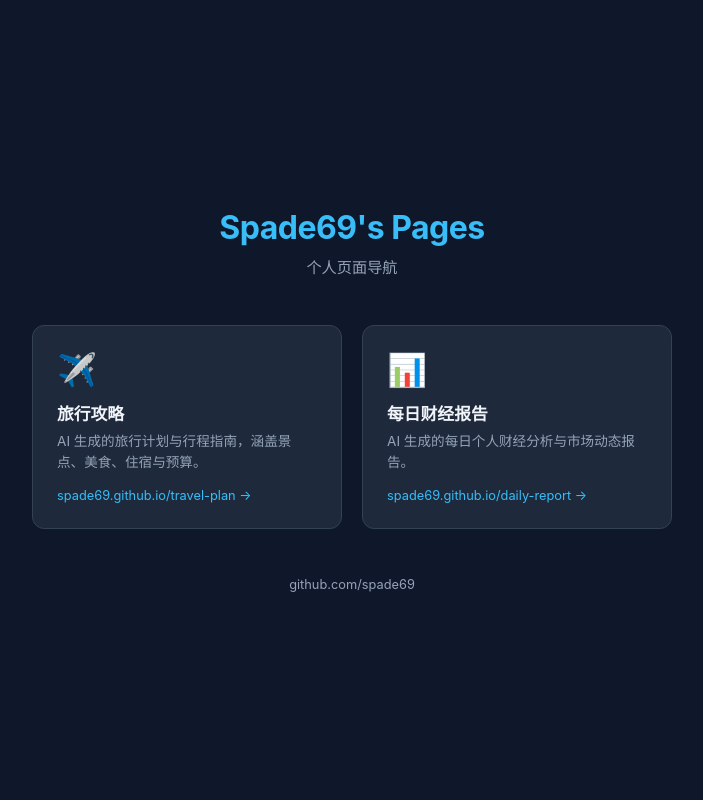
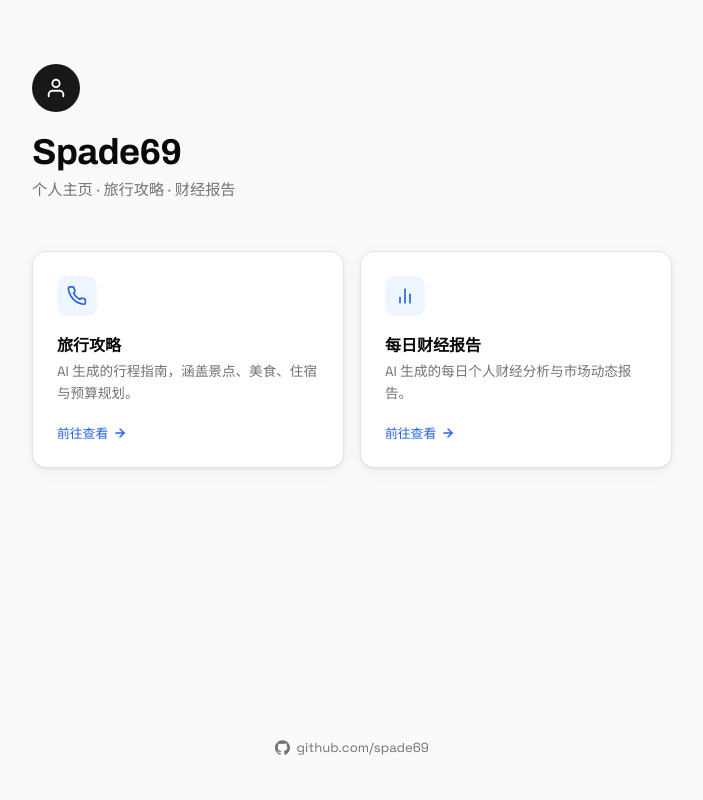
Before and after one commit to spade69/spade69.github.io, a plain HTML site: page index.html in a window 1280 px wide. Shown: the whole page, without its empty margins (288-991 px from the left). Drawn offline with Linux system fonts and the light colour scheme.

Commit message:
Redesign home: Archivo+SpaceGrotesk, SVG icons, scroll reveal

```diff
--- a/index.html
+++ b/index.html
@@ -3,142 +3,265 @@
 <head>
 <meta charset="UTF-8">
 <meta name="viewport" content="width=device-width, initial-scale=1.0">
-<title>Spade69's Pages</title>
+<title>Spade69</title>
+<link rel="preconnect" href="https://fonts.googleapis.com">
+<link rel="preconnect" href="https://fonts.gstatic.com" crossorigin>
+<link href="https://fonts.googleapis.com/css2?family=Archivo:wght@300;400;500;600;700&family=Space+Grotesk:wght@300;400;500;600;700&display=swap" rel="stylesheet">
 <style>
   :root {
-    --bg: #0f172a;
-    --card: #1e293b;
-    --border: #334155;
-    --primary: #38bdf8;
-    --text: #f1f5f9;
-    --muted: #94a3b8;
-    --hover: #0ea5e9;
+    --primary:    #18181B;
+    --secondary:  #3F3F46;
+    --accent:     #2563EB;
+    --accent-hover: #1D4ED8;
+    --bg:         #FAFAFA;
+    --fg:         #09090B;
+    --muted:      #71717A;
+    --border:     #E4E4E7;
+    --card:       #FFFFFF;
+    --shadow:     0 1px 3px rgba(0,0,0,.07), 0 4px 16px rgba(0,0,0,.05);
+    --shadow-hover: 0 4px 8px rgba(0,0,0,.08), 0 12px 32px rgba(37,99,235,.12);
+    --radius:     14px;
+    --transition: 220ms cubic-bezier(.4,0,.2,1);
   }
 
-  * { box-sizing: border-box; margin: 0; padding: 0; }
+  *, *::before, *::after { box-sizing: border-box; margin: 0; padding: 0; }
+
+  html { scroll-behavior: smooth; }
 
   body {
-    font-family: -apple-system, BlinkMacSystemFont, 'Segoe UI', sans-serif;
+    font-family: 'Space Grotesk', -apple-system, sans-serif;
     background: var(--bg);
-    color: var(--text);
+    color: var(--fg);
     min-height: 100vh;
     display: flex;
     flex-direction: column;
     align-items: center;
-    justify-content: center;
-    padding: 2rem 1rem;
+    padding: 0 1.25rem;
+    -webkit-font-smoothing: antialiased;
   }
 
+  /* ── Header ── */
   header {
-    text-align: center;
+    width: 100%;
+    max-width: 640px;
+    padding: 4rem 0 3rem;
+    opacity: 0;
+    transform: translateY(16px);
+    transition: opacity .5s ease, transform .5s ease;
+  }
+
+  header.visible { opacity: 1; transform: translateY(0); }
+
+  .avatar {
+    width: 48px;
+    height: 48px;
+    border-radius: 50%;
+    background: var(--primary);
+    display: flex;
+    align-items: center;
+    justify-content: center;
+    margin-bottom: 1.25rem;
+  }
+
+  .avatar svg { color: #fff; }
+
+  h1 {
+    font-family: 'Archivo', sans-serif;
+    font-size: clamp(1.75rem, 4vw, 2.25rem);
+    font-weight: 700;
+    letter-spacing: -0.5px;
+    color: var(--fg);
+    margin-bottom: .4rem;
+  }
+
+  .subtitle {
+    font-size: .95rem;
+    color: var(--muted);
+    font-weight: 400;
+    line-height: 1.6;
+  }
+
+  /* ── Grid ── */
+  .grid {
+    display: grid;
+    grid-template-columns: repeat(auto-fit, minmax(260px, 1fr));
+    gap: 1rem;
+    width: 100%;
+    max-width: 640px;
     margin-bottom: 3rem;
   }
 
-  header h1 {
-    font-size: 2rem;
-    font-weight: 700;
-    color: var(--primary);
-    letter-spacing: -0.5px;
-  }
-
-  header p {
-    margin-top: 0.5rem;
-    color: var(--muted);
-    font-size: 0.95rem;
-  }
-
-  .grid {
-    display: grid;
-    grid-template-columns: repeat(auto-fit, minmax(260px, 1fr));
-    gap: 1.25rem;
-    width: 100%;
-    max-width: 640px;
-  }
-
+  /* ── Card ── */
   a.card {
     display: block;
     text-decoration: none;
     background: var(--card);
     border: 1px solid var(--border);
-    border-radius: 12px;
+    border-radius: var(--radius);
     padding: 1.5rem;
-    transition: border-color 0.2s, transform 0.2s, box-shadow 0.2s;
+    cursor: pointer;
+    box-shadow: var(--shadow);
+    transition: transform var(--transition), box-shadow var(--transition), border-color var(--transition);
+    opacity: 0;
+    transform: translateY(20px);
+  }
+
+  a.card.visible {
+    opacity: 1;
+    transform: translateY(0);
   }
 
   a.card:hover {
-    border-color: var(--hover);
-    transform: translateY(-3px);
-    box-shadow: 0 8px 24px rgba(14,165,233,0.15);
+    transform: translateY(-4px);
+    box-shadow: var(--shadow-hover);
+    border-color: var(--accent);
+  }
+
+  a.card:focus-visible {
+    outline: 2px solid var(--accent);
+    outline-offset: 3px;
   }
 
   .card-icon {
-    font-size: 2rem;
-    margin-bottom: 0.75rem;
+    width: 40px;
+    height: 40px;
+    border-radius: 10px;
+    background: #EFF6FF;
+    display: flex;
+    align-items: center;
+    justify-content: center;
+    margin-bottom: 1rem;
+    color: var(--accent);
+    transition: background var(--transition);
   }
 
+  a.card:hover .card-icon { background: #DBEAFE; }
+
   .card-title {
-    font-size: 1.05rem;
+    font-family: 'Archivo', sans-serif;
+    font-size: 1rem;
     font-weight: 600;
-    color: var(--text);
-    margin-bottom: 0.4rem;
+    color: var(--fg);
+    margin-bottom: .35rem;
   }
 
   .card-desc {
-    font-size: 0.85rem;
+    font-size: .85rem;
     color: var(--muted);
-    line-height: 1.5;
+    line-height: 1.6;
+    margin-bottom: 1.1rem;
   }
 
-  .card-link {
-    display: inline-block;
-    margin-top: 1rem;
-    font-size: 0.8rem;
-    color: var(--primary);
+  .card-arrow {
+    display: inline-flex;
+    align-items: center;
+    gap: .3rem;
+    font-size: .8rem;
+    font-weight: 500;
+    color: var(--accent);
+    transition: gap var(--transition);
   }
 
+  a.card:hover .card-arrow { gap: .5rem; }
+
+  /* ── Footer ── */
   footer {
-    margin-top: 3rem;
-    color: var(--muted);
-    font-size: 0.8rem;
+    margin-top: auto;
+    padding: 1.5rem 0 2.5rem;
     text-align: center;
+    opacity: 0;
+    transform: translateY(8px);
+    transition: opacity .5s ease .3s, transform .5s ease .3s;
   }
 
+  footer.visible { opacity: 1; transform: translateY(0); }
+
   footer a {
+    display: inline-flex;
+    align-items: center;
+    gap: .4rem;
+    font-size: .82rem;
     color: var(--muted);
     text-decoration: none;
+    transition: color var(--transition);
   }
 
-  footer a:hover { color: var(--primary); }
+  footer a:hover { color: var(--fg); }
+
+  /* ── Reduced motion ── */
+  @media (prefers-reduced-motion: reduce) {
+    header, a.card, footer {
+      opacity: 1 !important;
+      transform: none !important;
+      transition: none !important;
+    }
+  }
 </style>
 </head>
 <body>
 
 <header>
-  <h1>Spade69's Pages</h1>
-  <p>个人页面导航</p>
+  <div class="avatar" aria-hidden="true">
+    <svg width="22" height="22" viewBox="0 0 24 24" fill="none" stroke="currentColor" stroke-width="2" stroke-linecap="round" stroke-linejoin="round">
+      <path d="M20 21v-2a4 4 0 0 0-4-4H8a4 4 0 0 0-4 4v2"/><circle cx="12" cy="7" r="4"/>
+    </svg>
+  </div>
+  <h1>Spade69</h1>
+  <p class="subtitle">个人主页 · 旅行攻略 · 财经报告</p>
 </header>
 
-<div class="grid">
+<main class="grid" role="main">
 
-  <a class="card" href="/travel-plan/">
-    <div class="card-icon">✈️</div>
+  <a class="card" href="/travel-plan/" aria-label="旅行攻略页面">
+    <div class="card-icon" aria-hidden="true">
+      <svg width="20" height="20" viewBox="0 0 24 24" fill="none" stroke="currentColor" stroke-width="2" stroke-linecap="round" stroke-linejoin="round">
+        <path d="M22 16.92v3a2 2 0 0 1-2.18 2 19.79 19.79 0 0 1-8.63-3.07A19.5 19.5 0 0 1 4.69 12 19.79 19.79 0 0 1 1.63 3.23 2 2 0 0 1 3.6 1h3a2 2 0 0 1 2 1.72c.127.96.361 1.903.7 2.81a2 2 0 0 1-.45 2.11L7.91 8.5A16 16 0 0 0 15.5 16.09l.96-.96a2 2 0 0 1 2.11-.45c.907.339 1.85.573 2.81.7A2 2 0 0 1 22 17z"/>
+      </svg>
+    </div>
     <div class="card-title">旅行攻略</div>
-    <div class="card-desc">AI 生成的旅行计划与行程指南，涵盖景点、美食、住宿与预算。</div>
-    <div class="card-link">spade69.github.io/travel-plan →</div>
+    <p class="card-desc">AI 生成的行程指南，涵盖景点、美食、住宿与预算规划。</p>
+    <span class="card-arrow" aria-hidden="true">
+      前往查看
+      <svg width="14" height="14" viewBox="0 0 24 24" fill="none" stroke="currentColor" stroke-width="2.5" stroke-linecap="round" stroke-linejoin="round"><path d="M5 12h14"/><path d="m12 5 7 7-7 7"/></svg>
+    </span>
   </a>
 
-  <a class="card" href="/daily-report/">
-    <div class="card-icon">📊</div>
+  <a class="card" href="/daily-report/" aria-label="每日财经报告页面">
+    <div class="card-icon" aria-hidden="true">
+      <svg width="20" height="20" viewBox="0 0 24 24" fill="none" stroke="currentColor" stroke-width="2" stroke-linecap="round" stroke-linejoin="round">
+        <line x1="18" y1="20" x2="18" y2="10"/><line x1="12" y1="20" x2="12" y2="4"/><line x1="6" y1="20" x2="6" y2="14"/>
+      </svg>
+    </div>
     <div class="card-title">每日财经报告</div>
-    <div class="card-desc">AI 生成的每日个人财经分析与市场动态报告。</div>
-    <div class="card-link">spade69.github.io/daily-report →</div>
+    <p class="card-desc">AI 生成的每日个人财经分析与市场动态报告。</p>
+    <span class="card-arrow" aria-hidden="true">
+      前往查看
+      <svg width="14" height="14" viewBox="0 0 24 24" fill="none" stroke="currentColor" stroke-width="2.5" stroke-linecap="round" stroke-linejoin="round"><path d="M5 12h14"/><path d="m12 5 7 7-7 7"/></svg>
+    </span>
   </a>
 
-</div>
+</main>
 
 <footer>
-  <a href="https://github.com/spade69" target="_blank">github.com/spade69</a>
+  <a href="https://github.com/spade69" target="_blank" rel="noopener" aria-label="GitHub 主页">
+    <svg width="15" height="15" viewBox="0 0 24 24" fill="currentColor" aria-hidden="true">
+      <path d="M12 .297c-6.63 0-12 5.373-12 12 0 5.303 3.438 9.8 8.205 11.385.6.113.82-.258.82-.577 0-.285-.01-1.04-.015-2.04-3.338.724-4.042-1.61-4.042-1.61C4.422 18.07 3.633 17.7 3.633 17.7c-1.087-.744.084-.729.084-.729 1.205.084 1.838 1.236 1.838 1.236 1.07 1.835 2.809 1.305 3.495.998.108-.776.417-1.305.76-1.605-2.665-.3-5.466-1.332-5.466-5.93 0-1.31.465-2.38 1.235-3.22-.135-.303-.54-1.523.105-3.176 0 0 1.005-.322 3.3 1.23.96-.267 1.98-.399 3-.405 1.02.006 2.04.138 3 .405 2.28-1.552 3.285-1.23 3.285-1.23.645 1.653.24 2.873.12 3.176.765.84 1.23 1.91 1.23 3.22 0 4.61-2.805 5.625-5.475 5.92.42.36.81 1.096.81 2.22 0 1.606-.015 2.896-.015 3.286 0 .315.21.69.825.57C20.565 22.092 24 17.592 24 12.297c0-6.627-5.373-12-12-12"/>
+    </svg>
+    github.com/spade69
+  </a>
 </footer>
 
+<script>
+  const observer = new IntersectionObserver(
+    (entries) => entries.forEach(e => { if (e.isIntersecting) { e.target.classList.add('visible'); observer.unobserve(e.target); } }),
+    { threshold: 0.1 }
+  );
+  document.querySelectorAll('header, .card, footer').forEach(el => observer.observe(el));
+
+  // Stagger card entrance
+  document.querySelectorAll('.card').forEach((el, i) => {
+    el.style.transitionDelay = `${i * 80}ms`;
+  });
+</script>
 </body>
 </html>
```
